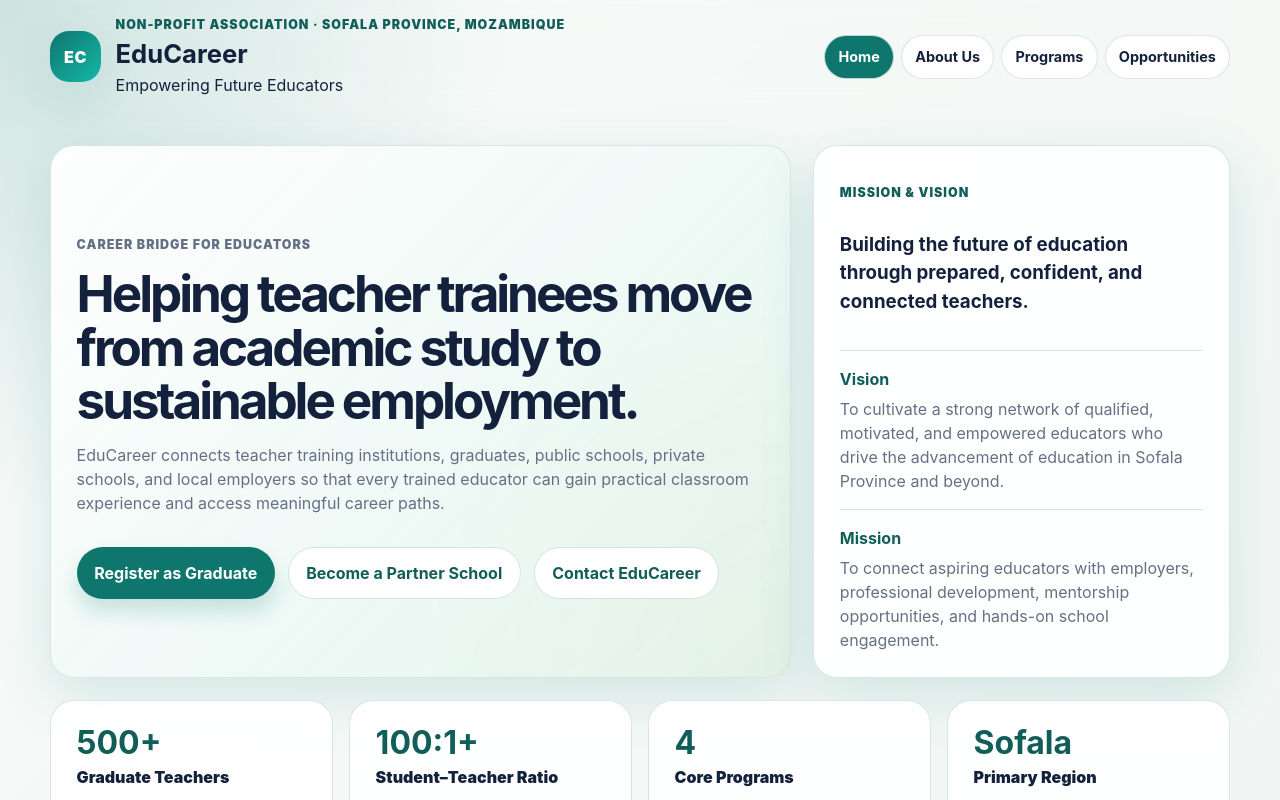
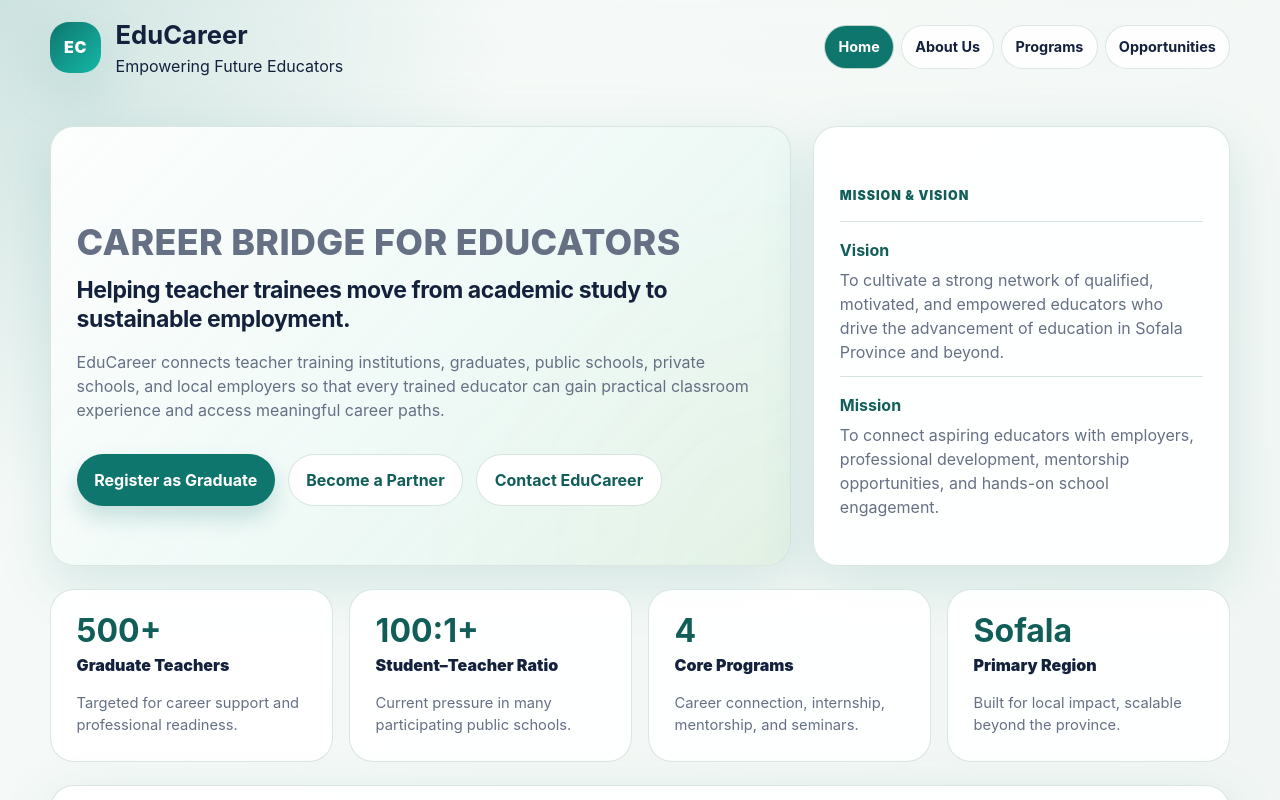
Before and after one commit to isacmatola-bot/EduCareer, a React (Vite) app: page / in a window 1280 px wide. Shown: the top 800 px of the page. Built offline with nearby package versions, Linux system fonts and the light colour scheme.

Commit message:
Refine homepage branding and typography

```diff
--- a/src/App.tsx
+++ b/src/App.tsx
@@ -118,11 +118,11 @@ export default function App() {
         <div className="brand-block">
           <div className="brand-mark">EC</div>
           <div>
-            <p className="eyebrow">Non-profit association · Sofala Province, Mozambique</p>
             <h1>EduCareer</h1>
             <p>Empowering Future Educators</p>
           </div>
         </div>
+
         <nav className="nav-tabs" aria-label="Main navigation">
           {tabs.map((tab) => (
             <button
@@ -198,19 +198,20 @@ function HomeSection({ onNavigate }: { onNavigate: (tab: TabId) => void }) {
           </p>
           <div className="action-row">
             <button type="button" onClick={() => onNavigate('register')}>Register as Graduate</button>
-            <button className="secondary" type="button" onClick={() => onNavigate('partners')}>Become a Partner School</button>
+            <button className="secondary" type="button" onClick={() => onNavigate('partners')}>Become a Partner</button>
             <button className="secondary" type="button" onClick={() => onNavigate('contact')}>Contact EduCareer</button>
           </div>
         </div>
+
         <div className="impact-card mission-vision-card">
           <p className="eyebrow">Mission & Vision</p>
-          <h3>Building the future of education through prepared, confident, and connected teachers.</h3>
           <div className="mini-statement">
             <strong>Vision</strong>
             <p>
               To cultivate a strong network of qualified, motivated, and empowered educators who drive the advancement of education in Sofala Province and beyond.
             </p>
           </div>
+
           <div className="mini-statement">
             <strong>Mission</strong>
             <p>
@@ -271,7 +272,6 @@ function HomeSection({ onNavigate }: { onNavigate: (tab: TabId) => void }) {
           </blockquote>
         </div>
       </article>
-
     </section>
   );
 }
@@ -520,7 +520,7 @@ function CandidateForm({
           Motivation and career goals
           <textarea required rows={5} value={form.motivation} onChange={(event) => setForm({ ...form, motivation: event.target.value })} />
         </label>
-        <button type="submit">Submit Candidate Application</button>
+        <button type="submit">Submit Application</button>
       </form>
     </section>
   );
@@ -606,7 +606,7 @@ function AdminLoginSection({
           The Admin Dashboard is not part of the public website navigation. It is reserved for authorized users who manage applications, partner requests, and program activity.
         </p>
         <p className="muted">
-          This is a temporary MVP access screen. In the next phase, we should replace it with Supabase Auth for real user accounts and stronger security.
+          This is a temporary MVP access screen. In the next phase, we should replace it with Supabase Auth.
         </p>
       </div>
 
--- a/src/styles.css
+++ b/src/styles.css
@@ -636,3 +636,38 @@ textarea:focus {
     grid-column: auto;
   }
 }
+
+
+/* EduCareer typography refinement requested */
+.hero-card .eyebrow {
+  font-size: clamp(1.8rem, 2.8vw, 2.35rem) !important;
+  line-height: 1.15;
+  letter-spacing: 0.01em !important;
+  font-weight: 800 !important;
+  margin-bottom: 0.8rem;
+}
+
+.hero-card h2 {
+  font-size: clamp(1.25rem, 1.8vw, 1.85rem) !important;
+  line-height: 1.25 !important;
+  letter-spacing: -0.02em !important;
+  max-width: 760px;
+}
+
+.mission-vision-card {
+  gap: 0.75rem;
+}
+
+.mission-vision-card .eyebrow {
+  margin-bottom: 0.25rem;
+}
+
+@media (max-width: 900px) {
+  .hero-card .eyebrow {
+    font-size: clamp(1.45rem, 5vw, 2rem) !important;
+  }
+
+  .hero-card h2 {
+    font-size: clamp(1.15rem, 4.5vw, 1.6rem) !important;
+  }
+}
```
